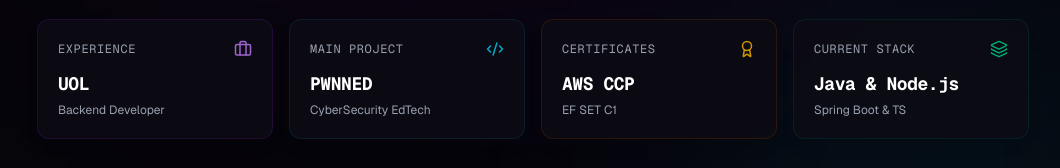
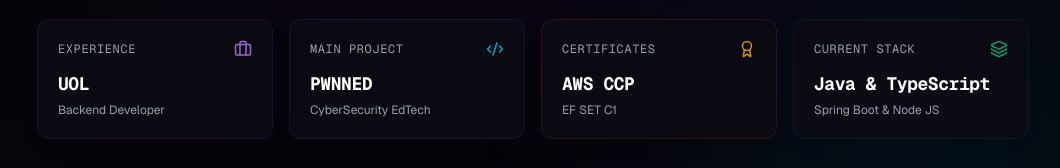
Before and after one commit to 0xJotave/portfolio, a Next.js app: page / in a window 1280 px wide. Shown: the part 426-594 px from the top of the page, without its empty margins (107-1167 px from the left). Built offline with nearby package versions, Linux system fonts and the light colour scheme.

Commit message:
fix stats cards

```diff
--- a/src/components/StatsCards.tsx
+++ b/src/components/StatsCards.tsx
@@ -32,8 +32,8 @@
     },
     {
       title: "Current Stack",
-      main: "Java & Node.js",
-      sub: "Spring Boot & TS",
+      main: "Java & TypeScript",
+      sub: "Spring Boot & Node JS",
       icon: Layers,
       color: "text-emerald-400",
       border: "border-emerald-900/30",
```
